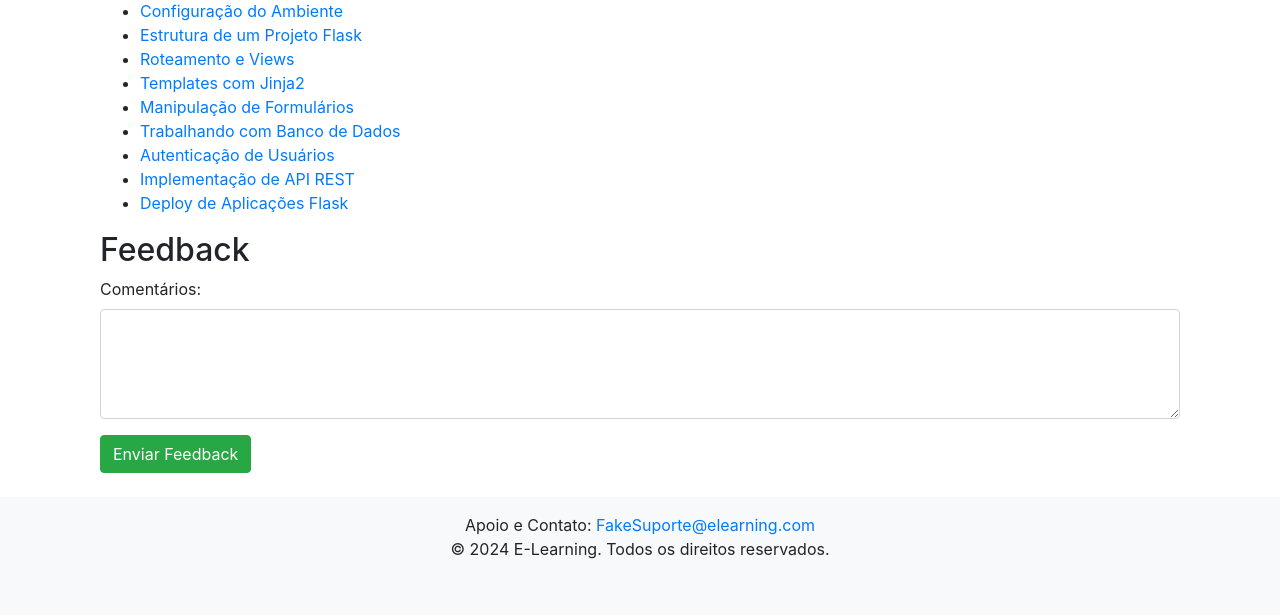
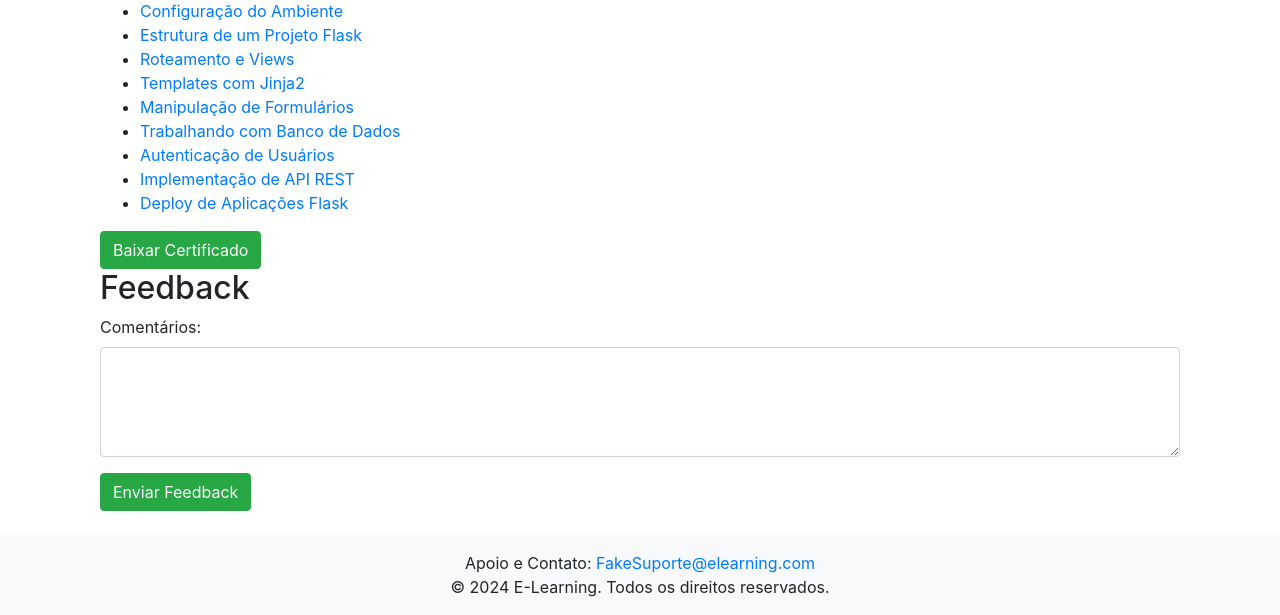
Before and after one commit to GuilhermeGustavoWeber/plataforma_E-Learning, a Flask app: page /curso/1 in a window 1280 px wide. Shown: the part 465-1080 px from the top of the page. Before the commit the page ends 1024 px from the top, so only its background shows below. Run offline with Flask 3, Linux system fonts and the light colour scheme; a user stored in the database is signed in; data comes from the database, SQL or seed files in the repository; both versions use the stored data as it was after the commit; some libraries are stand-ins or nearby versions.

Commit message:
Completion certificate system - v0.6 - 11/01/2024 Adicionado sistema de certificados de conclusão - v0.6 - 01/11/2024
[adicionado / added]:
- Certificados de Conclusão: Após a conclusão bem-sucedida de um curso, os usuários podem obter um certificado de conclusão, que é gerado automaticamente pela plataforma. Os certificados podem ser baixados e impressos pelos usuários, validando sua realização no curso.
  Completion Certificates: After successfully completing a course, users can obtain a completion certificate, which is automatically generated by the platform. Certificates can be downloaded and printed by users, validating their completion of the course.

[notas / notes]:
- A nova funcionalidade de certificados de conclusão oferece um reconhecimento formal aos usuários que concluíram um curso, aumentando a motivação e o valor percebido do aprendizado.
  The new completion certificate feature provides formal recognition for users who have completed a course, enhancing motivation and the perceived value of learning.

-Guiweber7

```diff
--- a/app.py
+++ b/app.py
@@ -6,6 +6,7 @@ from reportlab.pdfgen import canvas
 from datetime import datetime
 from sqlalchemy.ext.mutable import MutableList
 from sqlalchemy import PickleType
+from io import BytesIO
 
 app = Flask(__name__)
 app.secret_key = "super secret key"
@@ -214,14 +215,18 @@ def gerar_certificado(curso_id):
     inscricao = Inscricao.query.filter_by(usuario_id=current_user.id, curso_id=curso_id).first()
 
     if inscricao and inscricao.progresso >= 100:
-        caminho_certificado = f"certificados/certificado_{current_user.id}_{curso_id}.pdf"
-        c = canvas.Canvas(caminho_certificado, pagesize=letter)
+        # Cria um objeto BytesIO para o PDF
+        buffer = BytesIO()
+        c = canvas.Canvas(buffer, pagesize=letter)
         c.drawString(100, 750, "Certificado de Conclusão")
         c.drawString(100, 725, f"Este certificado é concedido a {current_user.nome}")
         c.drawString(100, 700, f"Concluiu o curso: {Curso.query.get(curso_id).nome}")
         c.save()
+        buffer.seek(0)  # Move o ponteiro para o início do buffer
 
-        return send_file(caminho_certificado, as_attachment=True)
+        # Define o nome do arquivo para download
+        filename = f"certificado_{current_user.id}_{curso_id}.pdf"
+        return send_file(buffer, as_attachment=True, download_name=filename, mimetype='application/pdf')
 
     flash("Você deve completar o curso antes de obter o certificado.")
     return redirect(url_for('detalhes_curso', curso_id=curso_id))
--- a/templates/detalhes_curso.html
+++ b/templates/detalhes_curso.html
@@ -21,6 +21,12 @@
             {% endfor %}
         </ul>
 
+        <!-- Exibir botão para download do certificado se o progresso for 100% -->
+        {% if inscricao.progresso >= 100 %}
+            <a href="{{ url_for('gerar_certificado', curso_id=curso.id) }}" class="btn btn-success">
+                Baixar Certificado
+            </a>
+        {% endif %}
 
     {% else %}
         <p>Você não está inscrito neste curso.</p>
```
Also changed, not shown: instance/cursos.sqlite3.
